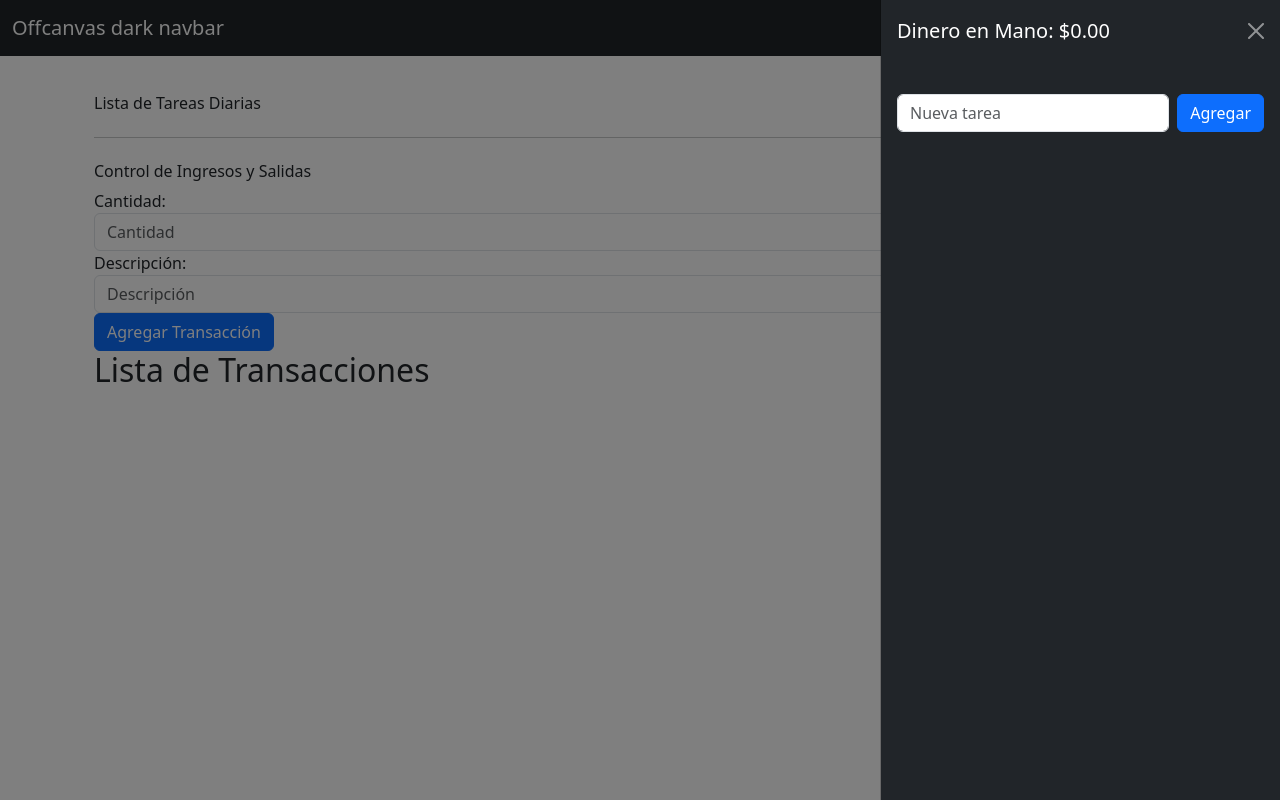
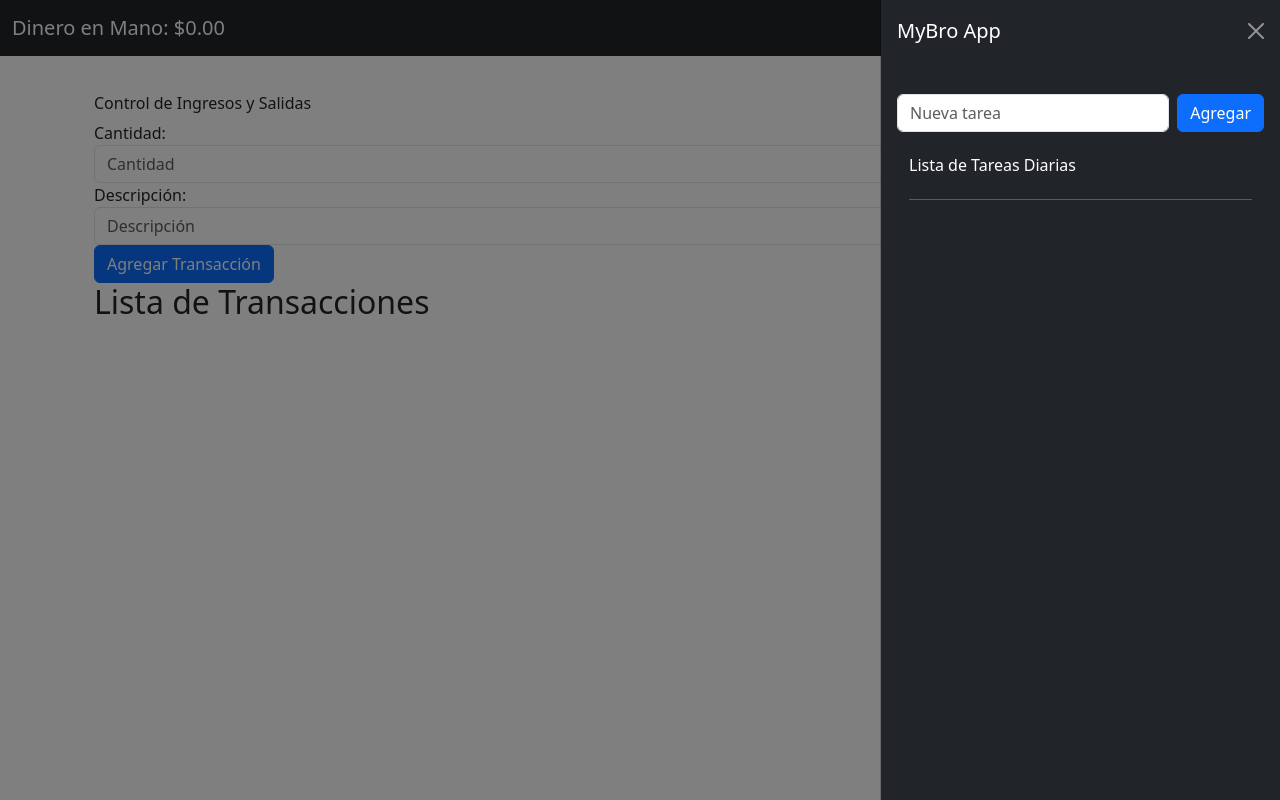
Before and after one commit to leovacchi/MyBro, a plain HTML site: page index.html in a window 1280 px wide. Both pictures are taken after a click on the button "Toggle navigation". Drawn offline with nearby package versions, Linux system fonts and the light colour scheme.

Commit message:
Update index.html
se modifico la interface

```diff
--- a/index.html
+++ b/index.html
@@ -8,13 +8,14 @@
 <body style="padding-top: 70px">
 <nav class="navbar navbar-dark bg-dark fixed-top">
     <div class="container-fluid">
-      <a class="navbar-brand" href="#">Offcanvas dark navbar</a>
+
+      <a class="navbar-brand" href="#"><font id="totalDineroEnMano">Dinero en Mano: $0.00</font></a>
       <button class="navbar-toggler" type="button" data-bs-toggle="offcanvas" data-bs-target="#offcanvasDarkNavbar" aria-controls="offcanvasDarkNavbar" aria-label="Toggle navigation">
         <span class="navbar-toggler-icon"></span>
       </button>
       <div class="offcanvas offcanvas-end text-bg-dark" tabindex="-1" id="offcanvasDarkNavbar" aria-labelledby="offcanvasDarkNavbarLabel">
         <div class="offcanvas-header">
-          <h5 class="offcanvas-title" id="offcanvasDarkNavbarLabel"><font id="totalDineroEnMano">Dinero en Mano: $0.00</font></h5>
+          <h5 class="offcanvas-title" id="offcanvasDarkNavbarLabel">MyBro App</h5>
           <button type="button" class="btn-close btn-close-white" data-bs-dismiss="offcanvas" aria-label="Close"></button>
         </div>
         <div class="offcanvas-body">
@@ -24,6 +25,16 @@
 
             <button class="btn btn-primary" type="button" id="agregarTarea">Agregar</button>
           </form>
+
+    <div class="container mt-4">
+      <h6>Lista de Tareas Diarias</h6>
+
+      <ul id="listaTareas" class="list-group">
+          <!-- Las tareas se agregan aquí dinámicamente -->
+      </ul>
+      <hr>
+  </div>
+
         </div>
       </div>
     </div>
@@ -35,15 +46,6 @@
 
 
 
-
-    <div class="container mt-4">
-        <h6>Lista de Tareas Diarias</h6>
-
-        <ul id="listaTareas" class="list-group">
-            <!-- Las tareas se agregan aquí dinámicamente -->
-        </ul>
-        <hr>
-    </div>
 
 
     <section id="inga">
```
